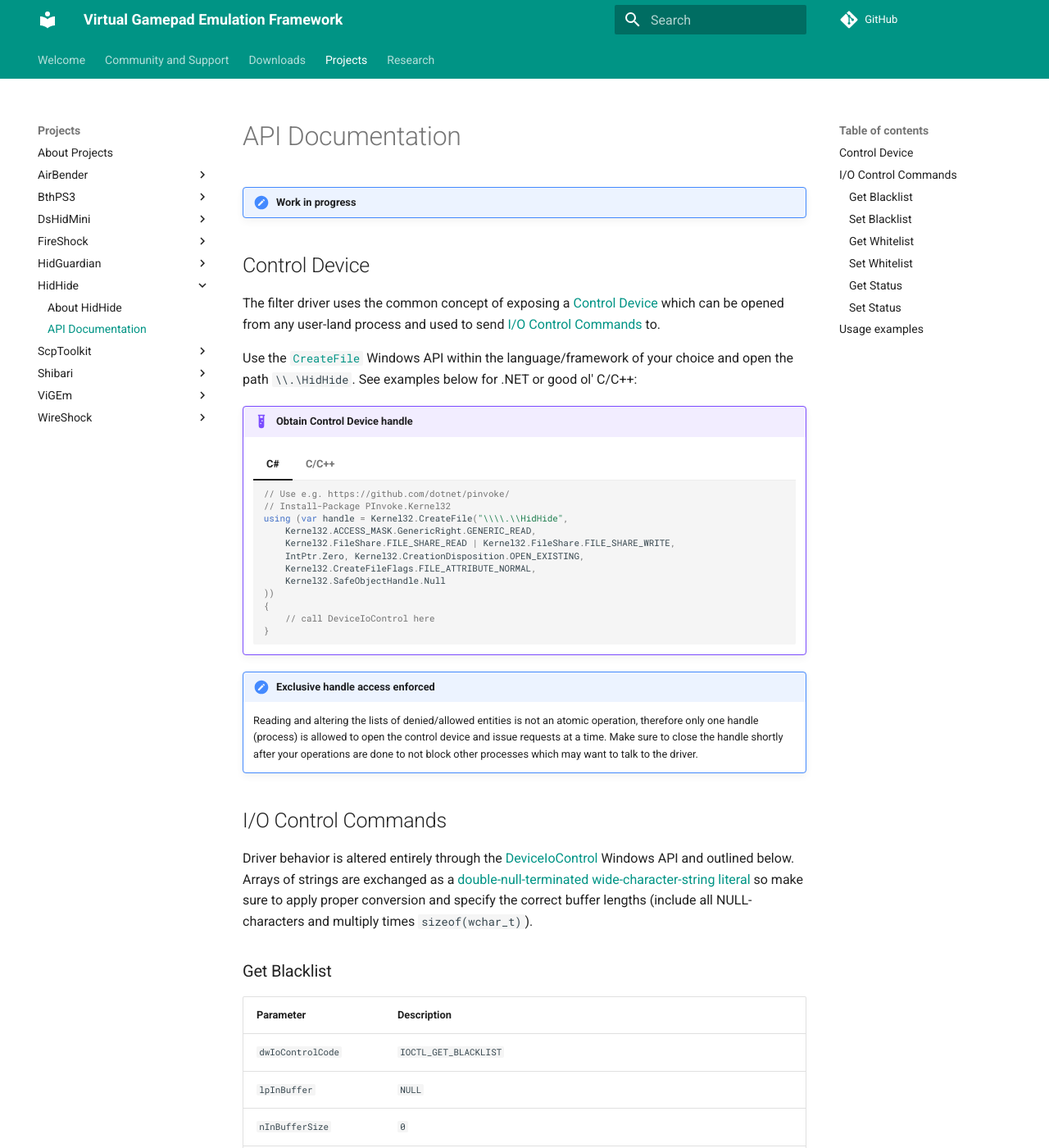
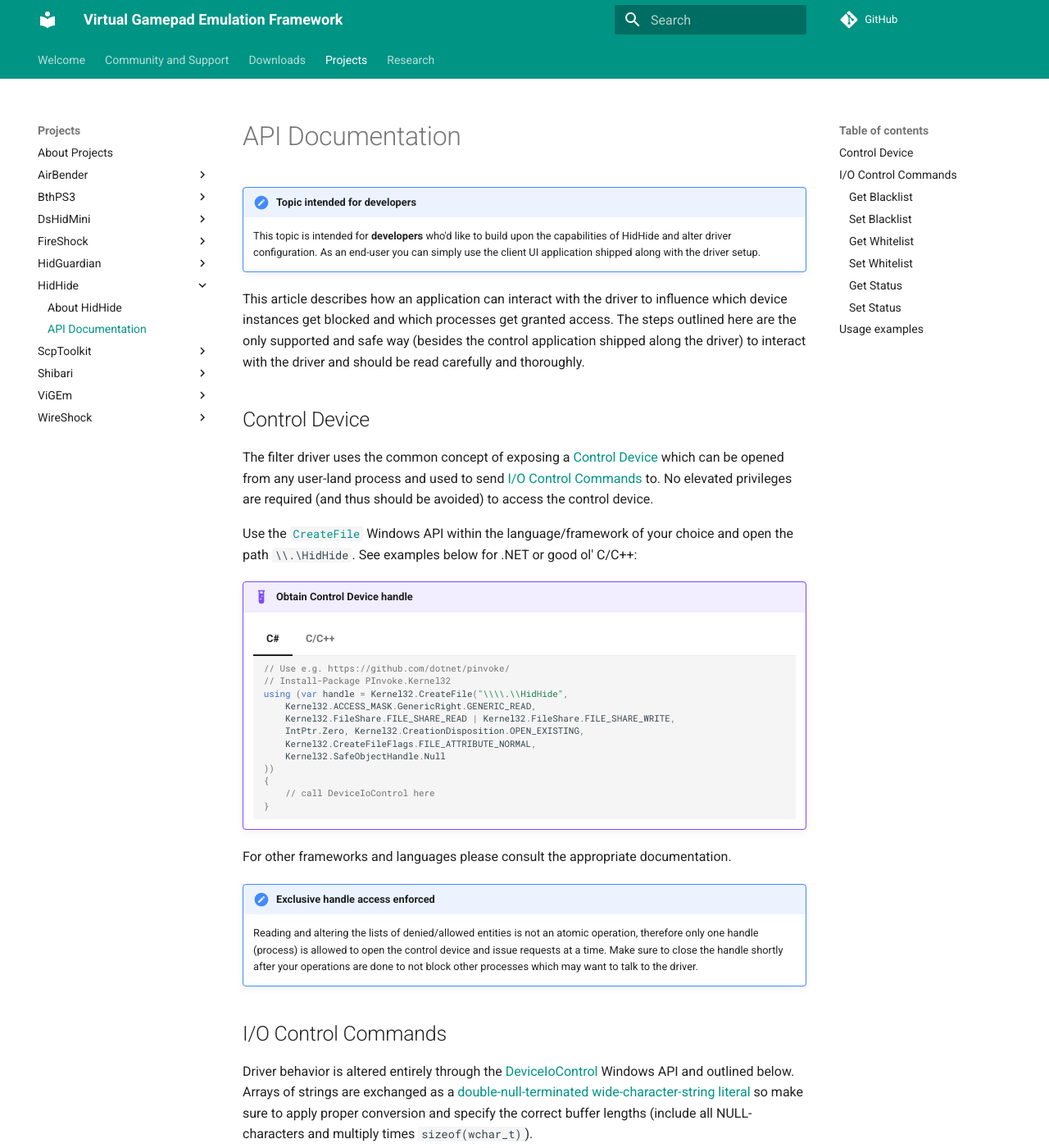
Before and after one commit to nefarius/ViGEm.github.io, an MkDocs documentation site: the page built from docs/projects/HidHide/API-Documentation.md, in a window 1280 px wide and 1400 px high. Shown: the whole window at 82% size. Built offline with MkDocs 1.6.1 and Material for MkDocs 9.7.7, drawn with Linux system fonts in a browser that asks for light colours; comment, search, counter and statistics services are not loaded; some of the changed text lies outside the part shown.

Commit message:
Finished API docs

````diff
--- a/docs/projects/HidHide/API-Documentation.md
+++ b/docs/projects/HidHide/API-Documentation.md
@@ -1,10 +1,13 @@
 # API Documentation
 
-!!! important "Work in progress"
+!!! important "Topic intended for developers"
+    This topic is intended for **developers** who'd like to build upon the capabilities of HidHide and alter driver configuration. As an end-user you can simply use the client UI application shipped along with the driver setup.
+
+This article describes how an application can interact with the driver to influence which device instances get blocked and which processes get granted access. The steps outlined here are the only supported and safe way (besides the control application shipped along the driver) to interact with the driver and should be read carefully and thoroughly.
 
 ## Control Device
 
-The filter driver uses the common concept of exposing a [Control Device](https://docs.microsoft.com/en-us/windows-hardware/drivers/wdf/using-control-device-objects) which can be opened from any user-land process and used to send [I/O Control Commands](::io-control-commands) to.
+The filter driver uses the common concept of exposing a [Control Device](https://docs.microsoft.com/en-us/windows-hardware/drivers/wdf/using-control-device-objects) which can be opened from any user-land process and used to send [I/O Control Commands](::io-control-commands) to. No elevated privileges are required (and thus should be avoided) to access the control device.
 
 Use the [`CreateFile`](https://docs.microsoft.com/en-us/windows/win32/api/fileapi/nf-fileapi-createfilea) Windows API within the language/framework of your choice and open the path `\\.\HidHide`. See examples below for .NET or good ol' C/C++:
 
@@ -44,6 +47,8 @@
         CloseHandle(handle);
         ```
 
+For other frameworks and languages please consult the appropriate documentation.
+
 !!! important "Exclusive handle access enforced"
     Reading and altering the lists of denied/allowed entities is not an atomic operation, therefore only one handle (process) is allowed to open the control device and issue requests at a time. Make sure to close the handle shortly after your operations are done to not block other processes which may want to talk to the driver.
 
@@ -52,6 +57,8 @@
 Driver behavior is altered entirely through the [DeviceIoControl](https://docs.microsoft.com/en-us/windows/win32/api/ioapiset/nf-ioapiset-deviceiocontrol) Windows API and outlined below. Arrays of strings are exchanged as a [double-null-terminated](https://devblogs.microsoft.com/oldnewthing/20091008-00/?p=16443) [wide-character-string literal](https://docs.microsoft.com/en-us/cpp/c-language/multibyte-and-wide-characters?view=msvc-160) so make sure to apply proper conversion and specify the correct buffer lengths (include all NULL-characters and multiply times `sizeof(wchar_t)`).
 
 ### Get Blacklist
+
+Retrieves the current blacklist/block-list/deny-list of [Device Instance IDs](https://docs.microsoft.com/en-us/windows-hardware/drivers/install/device-instance-ids) which are currently blocked access to.
 
 | <div style="width:140px">Parameter</div> | Description |
 |---|---|
@@ -64,6 +71,8 @@
 
 ### Set Blacklist
 
+Submits a new blacklist/block-list/deny-list of [Device Instance IDs](https://docs.microsoft.com/en-us/windows-hardware/drivers/install/device-instance-ids) which are then blocked access to.
+
 | <div style="width:140px">Parameter</div> | Description |
 |---|---|
 | `dwIoControlCode` | `IOCTL_SET_BLACKLIST` |
@@ -73,6 +82,8 @@
 | `nOutBufferSize` | `0` |
 
 ### Get Whitelist
+
+Retrieves the current whitelist/allow-list of [absolute DOS device paths](https://docs.microsoft.com/en-us/windows/win32/api/fileapi/nf-fileapi-querydosdevicew) to applications which are currently allowed to see blocked devices.
 
 | <div style="width:140px">Parameter</div> | Description |
 |---|---|
@@ -85,6 +96,8 @@
 
 ### Set Whitelist
 
+Submits a new whitelist/allow-list of [absolute DOS device paths](https://docs.microsoft.com/en-us/windows/win32/api/fileapi/nf-fileapi-querydosdevicew) to applications which will then be allowed to see blocked devices.
+
 | <div style="width:140px">Parameter</div> | Description |
 |---|---|
 | `dwIoControlCode` | `IOCTL_SET_WHITELIST` |
@@ -95,6 +108,8 @@
 
 ### Get Status
 
+Retrieves the current global status of blocking capabilities. Returns a boolean value if the the driver is currently blocking configured devices (`true`) or on pass-through (`false`).
+
 | <div style="width:140px">Parameter</div> | Description |
 |---|---|
 | `dwIoControlCode` | `IOCTL_GET_ACTIVE` |
@@ -104,6 +119,8 @@
 | `nOutBufferSize` | `sizeof(BOOLEAN)` (1 byte) |
 
 ### Set Status
+
+Submits the new global status of blocking capabilities. Sets a boolean value if the the driver is currently blocking configured devices (`true`) or on pass-through (`false`).
 
 | <div style="width:140px">Parameter</div> | Description |
 |---|---|
@@ -313,3 +330,5 @@
             }
         }
         ```
+
+How to handle the allow-list for applications I leave to the reader to find out 😉
````
